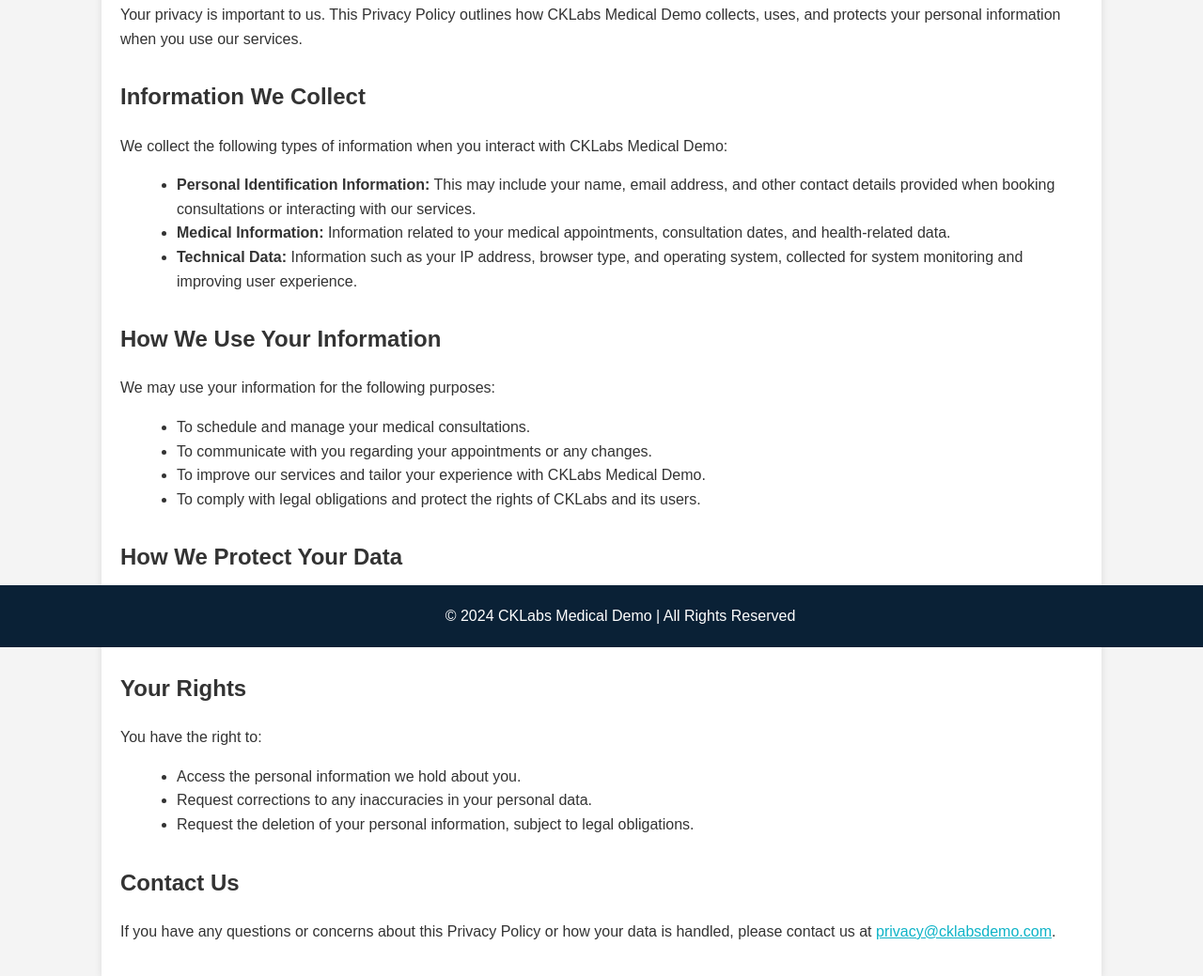
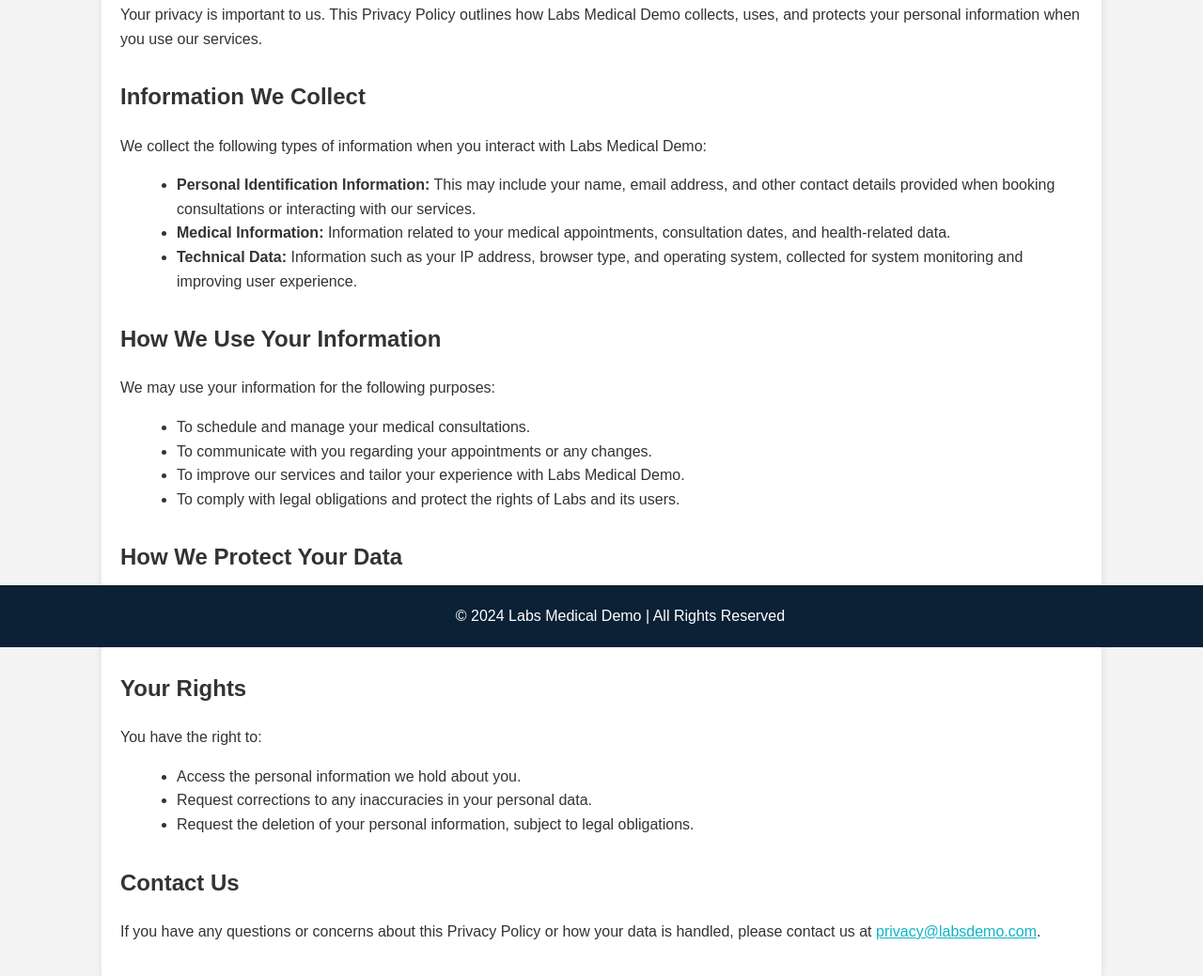
Before and after one commit to ckeilberg57/privacy, a plain HTML site: page index.html in a window 1280 px wide. Shown: the part 111-1150 px from the top of the page at 94% size. Drawn offline with Linux system fonts and the light colour scheme.

Commit message:
Update index.html

```diff
--- a/index.html
+++ b/index.html
@@ -3,7 +3,7 @@
 <head>
     <meta charset="UTF-8">
     <meta name="viewport" content="width=device-width, initial-scale=1.0">
-    <title>Privacy Policy - CKLabs Medical Demo</title>
+    <title>Privacy Policy - Lab Medical Demo</title>
     <style>
         body {
             font-family: Arial, sans-serif;
@@ -52,10 +52,10 @@
     <div class="container">
         <h1>Privacy Policy</h1>
 
-        <p>Your privacy is important to us. This Privacy Policy outlines how CKLabs Medical Demo collects, uses, and protects your personal information when you use our services.</p>
+        <p>Your privacy is important to us. This Privacy Policy outlines how Labs Medical Demo collects, uses, and protects your personal information when you use our services.</p>
 
         <h2>Information We Collect</h2>
-        <p>We collect the following types of information when you interact with CKLabs Medical Demo:</p>
+        <p>We collect the following types of information when you interact with Labs Medical Demo:</p>
         <ul>
             <li><strong>Personal Identification Information:</strong> This may include your name, email address, and other contact details provided when booking consultations or interacting with our services.</li>
             <li><strong>Medical Information:</strong> Information related to your medical appointments, consultation dates, and health-related data.</li>
@@ -67,8 +67,8 @@
         <ul>
             <li>To schedule and manage your medical consultations.</li>
             <li>To communicate with you regarding your appointments or any changes.</li>
-            <li>To improve our services and tailor your experience with CKLabs Medical Demo.</li>
-            <li>To comply with legal obligations and protect the rights of CKLabs and its users.</li>
+            <li>To improve our services and tailor your experience with Labs Medical Demo.</li>
+            <li>To comply with legal obligations and protect the rights of Labs and its users.</li>
         </ul>
 
         <h2>How We Protect Your Data</h2>
@@ -83,11 +83,11 @@
         </ul>
 
         <h2>Contact Us</h2>
-        <p>If you have any questions or concerns about this Privacy Policy or how your data is handled, please contact us at <a href="mailto:privacy@cklabsdemo.com">privacy@cklabsdemo.com</a>.</p>
+        <p>If you have any questions or concerns about this Privacy Policy or how your data is handled, please contact us at <a href="mailto:privacy@labsdemo.com">privacy@labsdemo.com</a>.</p>
     </div>
 
     <footer>
-        &copy; 2024 CKLabs Medical Demo | All Rights Reserved
+        &copy; 2024 Labs Medical Demo | All Rights Reserved
     </footer>
 </body>
 </html>
```
